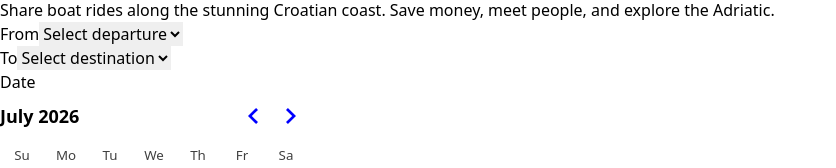
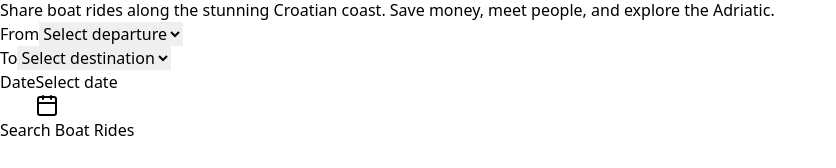
Before and after one commit to VukIG/Barka, a React (Vite) app: page / in a window 1280 px wide. Shown: the part 326-494 px from the top of the page, without its empty margins (0-836 px from the left). Built offline with nearby package versions, Linux system fonts and the light colour scheme.

Commit message:
Added additional pop up logic using radix-ui library to hide the calendar until the user presses it.

```diff
--- a/src/components/DatePicker.jsx
+++ b/src/components/DatePicker.jsx
@@ -10,6 +10,23 @@ function DatePicker({ selected, onSelect, placeholder = "Pick a date", minDate }
 
   return (
     <Popover.Root open={open} onOpenChange={setOpen}>
+      <Popover.Trigger asChild>
+        <button
+          type="button"
+          className="w-full px-4 py-3 border border-gray-300 rounded-lg focus:ring-2 focus:ring-blue-500 focus:border-transparent bg-white text-left flex items-center justify-between hover:border-gray-400 transition-colors"
+        >
+          <span className={selected ? "text-gray-900" : "text-gray-500"}>
+            {selected ? format(selected, "PPP") : placeholder}
+          </span>
+          <CalendarIcon className="w-5 h-5 text-gray-400" />
+        </button>
+      </Popover.Trigger>
+      <Popover.Portal>
+        <Popover.Content
+          className="bg-white rounded-lg shadow-xl border border-gray-200 p-4 z-50"
+          sideOffset={5}
+          align="start"
+        >
           <DayPicker
             mode="single"
             selected={selected}
@@ -20,6 +37,8 @@ function DatePicker({ selected, onSelect, placeholder = "Pick a date", minDate }
             disabled={{ before: minDate || new Date() }}
             className="rdp-custom"
           />
+        </Popover.Content>
+      </Popover.Portal>
     </Popover.Root>
   );
 }
```
